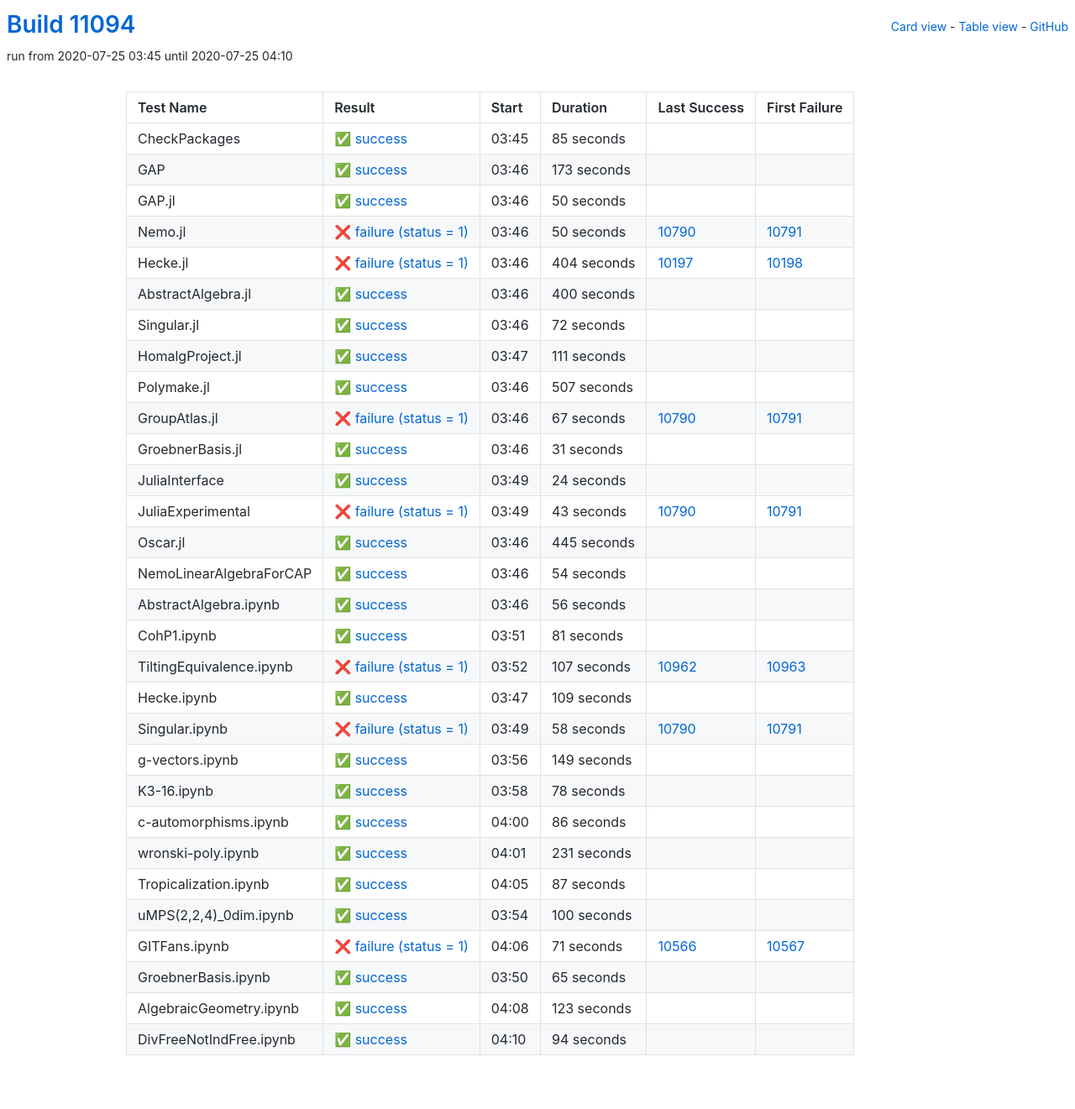
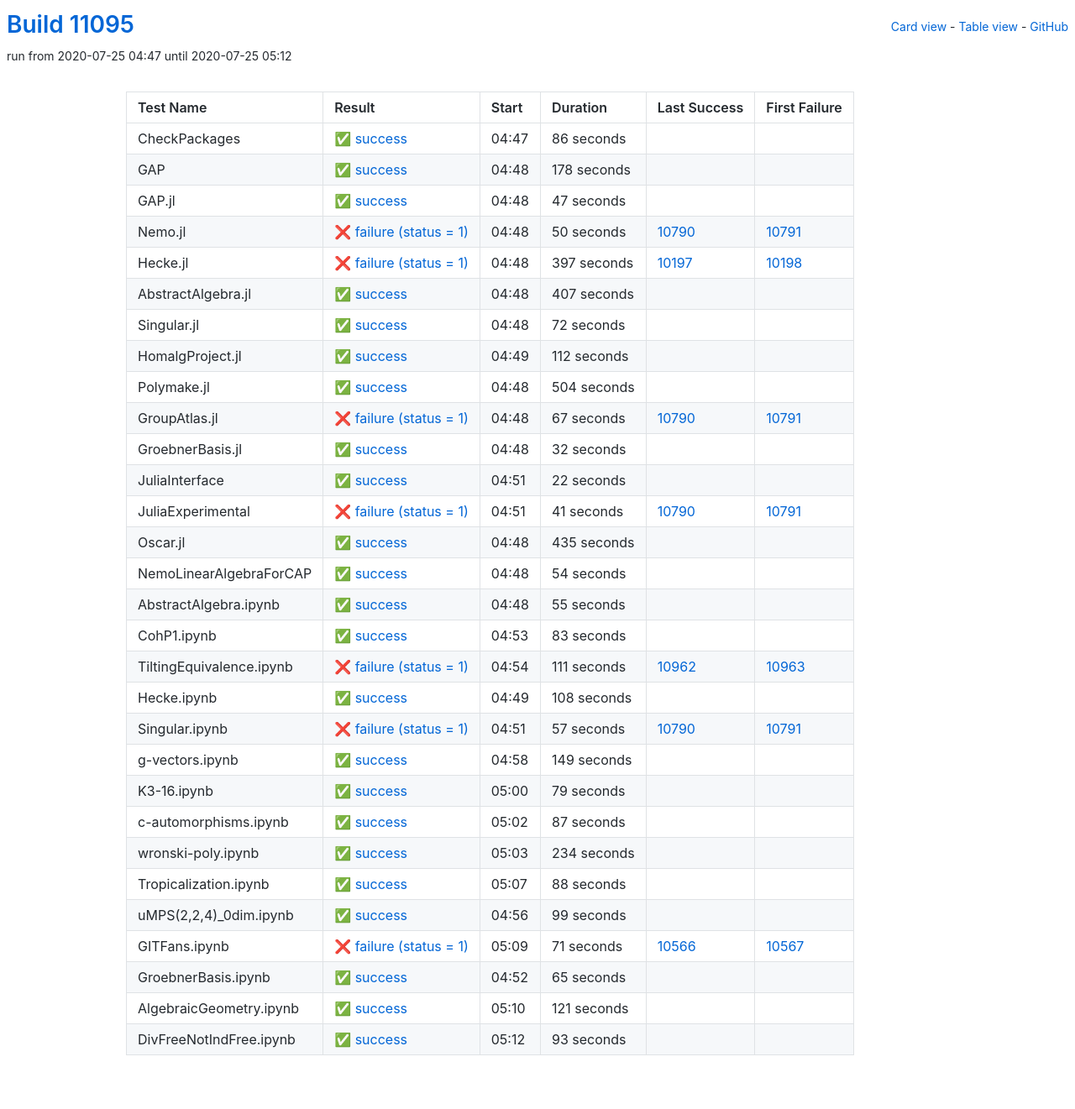
Before and after one commit to oscar-system/oscar-ci-status, a Jekyll site: the page built from table.html, in a window 1280 px wide. Shown: the whole page at 84% size. Built offline with Jekyll 4.4.1, drawn with Linux system fonts in a browser that asks for light colours.

Commit message:
Build #11095

```diff
--- a/_data/ci.yml
+++ b/_data/ci.yml
@@ -1,6 +1,6 @@
 ---
-build: 11094
-build_url: https://oscarci.mathematik.uni-kl.de/job/oscar/11094/
+build: 11095
+build_url: https://oscarci.mathematik.uni-kl.de/job/oscar/11095/
 job: oscar
 organization: oscar-system
 repo: oscar-ci-status
@@ -8,44 +8,44 @@
 tests:
 - name: CheckPackages
   id: checkpackages
-  log: https://oscarci.mathematik.uni-kl.de/job/oscar/11094/artifact/logs/build-11094/CheckPackages.log
-  start: 2020-07-25 03:45
+  log: https://oscarci.mathematik.uni-kl.de/job/oscar/11095/artifact/logs/build-11095/CheckPackages.log
+  start: 2020-07-25 04:47
   success: true
   exitcode: 0
   status: success
-  duration: 85
+  duration: 86
   last_success: false
   last_success_url:
   first_failure: false
   first_failure_url:
 - name: GAP
   id: gap
-  log: https://oscarci.mathematik.uni-kl.de/job/oscar/11094/artifact/logs/build-11094/GAP.log
-  start: 2020-07-25 03:46
+  log: https://oscarci.mathematik.uni-kl.de/job/oscar/11095/artifact/logs/build-11095/GAP.log
+  start: 2020-07-25 04:48
   success: true
   exitcode: 0
   status: success
-  duration: 173
+  duration: 178
   last_success: false
   last_success_url:
   first_failure: false
   first_failure_url:
 - name: GAP.jl
   id: gap-jl
-  log: https://oscarci.mathematik.uni-kl.de/job/oscar/11094/artifact/logs/build-11094/GAP.jl.log
-  start: 2020-07-25 03:46
+  log: https://oscarci.mathematik.uni-kl.de/job/oscar/11095/artifact/logs/build-11095/GAP.jl.log
+  start: 2020-07-25 04:48
   success: true
   exitcode: 0
   status: success
-  duration: 50
+  duration: 47
   last_success: false
   last_success_url:
   first_failure: false
   first_failure_url:
 - name: Nemo.jl
   id: nemo-jl
-  log: https://oscarci.mathematik.uni-kl.de/job/oscar/11094/artifact/logs/build-11094/Nemo.jl.log
-  start: 2020-07-25 03:46
+  log: https://oscarci.mathematik.uni-kl.de/job/oscar/11095/artifact/logs/build-11095/Nemo.jl.log
+  start: 2020-07-25 04:48
   success: false
   exitcode: 1
   status: failure
@@ -56,32 +56,32 @@
   first_failure_url: https://oscarci.mathematik.uni-kl.de/job/oscar/10791/
 - name: Hecke.jl
   id: hecke-jl
-  log: https://oscarci.mathematik.uni-kl.de/job/oscar/11094/artifact/logs/build-11094/Hecke.jl.log
-  start: 2020-07-25 03:46
+  log: https://oscarci.mathematik.uni-kl.de/job/oscar/11095/artifact/logs/build-11095/Hecke.jl.log
+  start: 2020-07-25 04:48
   success: false
   exitcode: 1
   status: failure
-  duration: 404
+  duration: 397
   last_success: 10197
   last_success_url: https://oscarci.mathematik.uni-kl.de/job/oscar/10197/
   first_failure: 10198
   first_failure_url: https://oscarci.mathematik.uni-kl.de/job/oscar/10198/
 - name: AbstractAlgebra.jl
   id: abstractalgebra-jl
-  log: https://oscarci.mathematik.uni-kl.de/job/oscar/11094/artifact/logs/build-11094/AbstractAlgebra.jl.log
-  start: 2020-07-25 03:46
+  log: https://oscarci.mathematik.uni-kl.de/job/oscar/11095/artifact/logs/build-11095/AbstractAlgebra.jl.log
+  start: 2020-07-25 04:48
   success: true
   exitcode: 0
   status: success
-  duration: 400
+  duration: 407
   last_success: false
   last_success_url:
   first_failure: false
   first_failure_url:
 - name: Singular.jl
   id: singular-jl
-  log: https://oscarci.mathematik.uni-kl.de/job/oscar/11094/artifact/logs/build-11094/Singular.jl.log
-  start: 2020-07-25 03:46
+  log: https://oscarci.mathematik.uni-kl.de/job/oscar/11095/artifact/logs/build-11095/Singular.jl.log
+  start: 2020-07-25 04:48
   success: true
   exitcode: 0
   status: success
@@ -92,32 +92,32 @@
   first_failure_url:
 - name: HomalgProject.jl
   id: homalgproject-jl
-  log: https://oscarci.mathematik.uni-kl.de/job/oscar/11094/artifact/logs/build-11094/HomalgProject.jl.log
-  start: 2020-07-25 03:47
+  log: https://oscarci.mathematik.uni-kl.de/job/oscar/11095/artifact/logs/build-11095/HomalgProject.jl.log
+  start: 2020-07-25 04:49
   success: true
   exitcode: 0
   status: success
-  duration: 111
+  duration: 112
   last_success: false
   last_success_url:
   first_failure: false
   first_failure_url:
 - name: Polymake.jl
   id: polymake-jl
-  log: https://oscarci.mathematik.uni-kl.de/job/oscar/11094/artifact/logs/build-11094/Polymake.jl.log
-  start: 2020-07-25 03:46
+  log: https://oscarci.mathematik.uni-kl.de/job/oscar/11095/artifact/logs/build-11095/Polymake.jl.log
+  start: 2020-07-25 04:48
   success: true
   exitcode: 0
   status: success
-  duration: 507
+  duration: 504
   last_success: false
   last_success_url:
   first_failure: false
   first_failure_url:
 - name: GroupAtlas.jl
   id: groupatlas-jl
-  log: https://oscarci.mathematik.uni-kl.de/job/oscar/11094/artifact/logs/build-11094/GroupAtlas.jl.log
-  start: 2020-07-25 03:46
+  log: https://oscarci.mathematik.uni-kl.de/job/oscar/11095/artifact/logs/build-11095/GroupAtlas.jl.log
+  start: 2020-07-25 04:48
   success: false
   exitcode: 1
   status: failure
@@ -128,56 +128,56 @@
   first_failure_url: https://oscarci.mathematik.uni-kl.de/job/oscar/10791/
 - name: GroebnerBasis.jl
   id: groebnerbasis-jl
-  log: https://oscarci.mathematik.uni-kl.de/job/oscar/11094/artifact/logs/build-11094/GroebnerBasis.jl.log
-  start: 2020-07-25 03:46
+  log: https://oscarci.mathematik.uni-kl.de/job/oscar/11095/artifact/logs/build-11095/GroebnerBasis.jl.log
+  start: 2020-07-25 04:48
   success: true
   exitcode: 0
   status: success
-  duration: 31
+  duration: 32
   last_success: false
   last_success_url:
   first_failure: false
   first_failure_url:
 - name: JuliaInterface
   id: juliainterface
-  log: https://oscarci.mathematik.uni-kl.de/job/oscar/11094/artifact/logs/build-11094/JuliaInterface.log
-  start: 2020-07-25 03:49
+  log: https://oscarci.mathematik.uni-kl.de/job/oscar/11095/artifact/logs/build-11095/JuliaInterface.log
+  start: 2020-07-25 04:51
   success: true
   exitcode: 0
   status: success
-  duration: 24
+  duration: 22
   last_success: false
   last_success_url:
   first_failure: false
   first_failure_url:
 - name: JuliaExperimental
   id: juliaexperimental
-  log: https://oscarci.mathematik.uni-kl.de/job/oscar/11094/artifact/logs/build-11094/JuliaExperimental.log
-  start: 2020-07-25 03:49
+  log: https://oscarci.mathematik.uni-kl.de/job/oscar/11095/artifact/logs/build-11095/JuliaExperimental.log
+  start: 2020-07-25 04:51
   success: false
   exitcode: 1
   status: failure
-  duration: 43
+  duration: 41
   last_success: 10790
   last_success_url: https://oscarci.mathematik.uni-kl.de/job/oscar/10790/
   first_failure: 10791
   first_failure_url: https://oscarci.mathematik.uni-kl.de/job/oscar/10791/
 - name: Oscar.jl
   id: oscar-jl
-  log: https://oscarci.mathematik.uni-kl.de/job/oscar/11094/artifact/logs/build-11094/Oscar.jl.log
-  start: 2020-07-25 03:46
+  log: https://oscarci.mathematik.uni-kl.de/job/oscar/11095/artifact/logs/build-11095/Oscar.jl.log
+  start: 2020-07-25 04:48
   success: true
   exitcode: 0
   status: success
-  duration: 445
+  duration: 435
   last_success: false
   last_success_url:
   first_failure: false
   first_failure_url:
 - name: NemoLinearAlgebraForCAP
   id: nemolinearalgebraforcap
-  log: https://oscarci.mathematik.uni-kl.de/job/oscar/11094/artifact/logs/build-11094/NemoLinearAlgebraForCAP.log
-  start: 2020-07-25 03:46
+  log: https://oscarci.mathematik.uni-kl.de/job/oscar/11095/artifact/logs/build-11095/NemoLinearAlgebraForCAP.log
+  start: 2020-07-25 04:48
   success: true
   exitcode: 0
   status: success
@@ -188,68 +188,68 @@
   first_failure_url:
 - name: AbstractAlgebra.ipynb
   id: abstractalgebra-ipynb
-  log: https://oscarci.mathematik.uni-kl.de/job/oscar/11094/artifact/logs/build-11094/AbstractAlgebra.ipynb.log
-  start: 2020-07-25 03:46
+  log: https://oscarci.mathematik.uni-kl.de/job/oscar/11095/artifact/logs/build-11095/AbstractAlgebra.ipynb.log
+  start: 2020-07-25 04:48
   success: true
   exitcode: 0
   status: success
-  duration: 56
+  duration: 55
   last_success: false
   last_success_url:
   first_failure: false
   first_failure_url:
 - name: CohP1.ipynb
   id: cohp1-ipynb
-  log: https://oscarci.mathematik.uni-kl.de/job/oscar/11094/artifact/logs/build-11094/CohP1.ipynb.log
-  start: 2020-07-25 03:51
+  log: https://oscarci.mathematik.uni-kl.de/job/oscar/11095/artifact/logs/build-11095/CohP1.ipynb.log
+  start: 2020-07-25 04:53
   success: true
   exitcode: 0
   status: success
-  duration: 81
+  duration: 83
   last_success: false
   last_success_url:
   first_failure: false
   first_failure_url:
 - name: TiltingEquivalence.ipynb
   id: tiltingequivalence-ipynb
-  log: https://oscarci.mathematik.uni-kl.de/job/oscar/11094/artifact/logs/build-11094/TiltingEquivalence.ipynb.log
-  start: 2020-07-25 03:52
+  log: https://oscarci.mathematik.uni-kl.de/job/oscar/11095/artifact/logs/build-11095/TiltingEquivalence.ipynb.log
+  start: 2020-07-25 04:54
   success: false
   exitcode: 1
   status: failure
-  duration: 107
+  duration: 111
   last_success: 10962
   last_success_url: https://oscarci.mathematik.uni-kl.de/job/oscar/10962/
   first_failure: 10963
   first_failure_url: https://oscarci.mathematik.uni-kl.de/job/oscar/10963/
 - name: Hecke.ipynb
   id: hecke-ipynb
-  log: https://oscarci.mathematik.uni-kl.de/job/oscar/11094/artifact/logs/build-11094/Hecke.ipynb.log
-  start: 2020-07-25 03:47
+  log: https://oscarci.mathematik.uni-kl.de/job/oscar/11095/artifact/logs/build-11095/Hecke.ipynb.log
+  start: 2020-07-25 04:49
   success: true
   exitcode: 0
   status: success
-  duration: 109
+  duration: 108
   last_success: false
   last_success_url:
   first_failure: false
   first_failure_url:
 - name: Singular.ipynb
   id: singular-ipynb
-  log: https://oscarci.mathematik.uni-kl.de/job/oscar/11094/artifact/logs/build-11094/Singular.ipynb.log
-  start: 2020-07-25 03:49
+  log: https://oscarci.mathematik.uni-kl.de/job/oscar/11095/artifact/logs/build-11095/Singular.ipynb.log
+  start: 2020-07-25 04:51
   success: false
   exitcode: 1
   status: failure
-  duration: 58
+  duration: 57
   last_success: 10790
   last_success_url: https://oscarci.mathematik.uni-kl.de/job/oscar/10790/
   first_failure: 10791
   first_failure_url: https://oscarci.mathematik.uni-kl.de/job/oscar/10791/
 - name: g-vectors.ipynb
   id: g-vectors-ipynb
-  log: https://oscarci.mathematik.uni-kl.de/job/oscar/11094/artifact/logs/build-11094/g-vectors.ipynb.log
-  start: 2020-07-25 03:56
+  log: https://oscarci.mathematik.uni-kl.de/job/oscar/11095/artifact/logs/build-11095/g-vectors.ipynb.log
+  start: 2020-07-25 04:58
   success: true
   exitcode: 0
   status: success
@@ -260,44 +260,20 @@
   first_failure_url:
 - name: K3-16.ipynb
   id: k3-16-ipynb
-  log: https://oscarci.mathematik.uni-kl.de/job/oscar/11094/artifact/logs/build-11094/K3-16.ipynb.log
-  start: 2020-07-25 03:58
+  log: https://oscarci.mathematik.uni-kl.de/job/oscar/11095/artifact/logs/build-11095/K3-16.ipynb.log
+  start: 2020-07-25 05:00
   success: true
   exitcode: 0
   status: success
-  duration: 78
+  duration: 79
   last_success: false
   last_success_url:
   first_failure: false
   first_failure_url:
 - name: c-automorphisms.ipynb
   id: c-automorphisms-ipynb
-  log: https://oscarci.mathematik.uni-kl.de/job/oscar/11094/artifact/logs/build-11094/c-automorphisms.ipynb.log
-  start: 2020-07-25 04:00
-  success: true
-  exitcode: 0
-  status: success
-  duration: 86
-  last_success: false
-  last_success_url:
-  first_failure: false
-  first_failure_url:
-- name: wronski-poly.ipynb
-  id: wronski-poly-ipynb
-  log: https://oscarci.mathematik.uni-kl.de/job/oscar/11094/artifact/logs/build-11094/wronski-poly.ipynb.log
-  start: 2020-07-25 04:01
-  success: true
-  exitcode: 0
-  status: success
-  duration: 231
-  last_success: false
-  last_success_url:
-  first_failure: false
-  first_failure_url:
-- name: Tropicalization.ipynb
-  id: tropicalization-ipynb
-  log: https://oscarci.mathematik.uni-kl.de/job/oscar/11094/artifact/logs/build-11094/Tropicalization.ipynb.log
-  start: 2020-07-25 04:05
+  log: https://oscarci.mathematik.uni-kl.de/job/oscar/11095/artifact/logs/build-11095/c-automorphisms.ipynb.log
+  start: 2020-07-25 05:02
   success: true
   exitcode: 0
   status: success
@@ -306,22 +282,46 @@
   last_success_url:
   first_failure: false
   first_failure_url:
-- name: uMPS(2,2,4)_0dim.ipynb
-  id: umps-2-2-4-0dim-ipynb
-  log: https://oscarci.mathematik.uni-kl.de/job/oscar/11094/artifact/logs/build-11094/uMPS-2-2-4-_0dim.ipynb.log
-  start: 2020-07-25 03:54
+- name: wronski-poly.ipynb
+  id: wronski-poly-ipynb
+  log: https://oscarci.mathematik.uni-kl.de/job/oscar/11095/artifact/logs/build-11095/wronski-poly.ipynb.log
+  start: 2020-07-25 05:03
   success: true
   exitcode: 0
   status: success
-  duration: 100
+  duration: 234
+  last_success: false
+  last_success_url:
+  first_failure: false
+  first_failure_url:
+- name: Tropicalization.ipynb
+  id: tropicalization-ipynb
+  log: https://oscarci.mathematik.uni-kl.de/job/oscar/11095/artifact/logs/build-11095/Tropicalization.ipynb.log
+  start: 2020-07-25 05:07
+  success: true
+  exitcode: 0
+  status: success
+  duration: 88
+  last_success: false
+  last_success_url:
+  first_failure: false
+  first_failure_url:
+- name: uMPS(2,2,4)_0dim.ipynb
+  id: umps-2-2-4-0dim-ipynb
+  log: https://oscarci.mathematik.uni-kl.de/job/oscar/11095/artifact/logs/build-11095/uMPS-2-2-4-_0dim.ipynb.log
+  start: 2020-07-25 04:56
+  success: true
+  exitcode: 0
+  status: success
+  duration: 99
   last_success: false
   last_success_url:
   first_failure: false
   first_failure_url:
 - name: GITFans.ipynb
   id: gitfans-ipynb
-  log: https://oscarci.mathematik.uni-kl.de/job/oscar/11094/artifact/logs/build-11094/GITFans.ipynb.log
-  start: 2020-07-25 04:06
+  log: https://oscarci.mathematik.uni-kl.de/job/oscar/11095/artifact/logs/build-11095/GITFans.ipynb.log
+  start: 2020-07-25 05:09
   success: false
   exitcode: 1
   status: failure
@@ -332,8 +332,8 @@
   first_failure_url: https://oscarci.mathematik.uni-kl.de/job/oscar/10567/
 - name: GroebnerBasis.ipynb
   id: groebnerbasis-ipynb
-  log: https://oscarci.mathematik.uni-kl.de/job/oscar/11094/artifact/logs/build-11094/GroebnerBasis.ipynb.log
-  start: 2020-07-25 03:50
+  log: https://oscarci.mathematik.uni-kl.de/job/oscar/11095/artifact/logs/build-11095/GroebnerBasis.ipynb.log
+  start: 2020-07-25 04:52
   success: true
   exitcode: 0
   status: success
@@ -344,24 +344,24 @@
   first_failure_url:
 - name: AlgebraicGeometry.ipynb
   id: algebraicgeometry-ipynb
-  log: https://oscarci.mathematik.uni-kl.de/job/oscar/11094/artifact/logs/build-11094/AlgebraicGeometry.ipynb.log
-  start: 2020-07-25 04:08
+  log: https://oscarci.mathematik.uni-kl.de/job/oscar/11095/artifact/logs/build-11095/AlgebraicGeometry.ipynb.log
+  start: 2020-07-25 05:10
   success: true
   exitcode: 0
   status: success
-  duration: 123
+  duration: 121
   last_success: false
   last_success_url:
   first_failure: false
   first_failure_url:
 - name: DivFreeNotIndFree.ipynb
   id: divfreenotindfree-ipynb
-  log: https://oscarci.mathematik.uni-kl.de/job/oscar/11094/artifact/logs/build-11094/DivFreeNotIndFree.ipynb.log
-  start: 2020-07-25 04:10
+  log: https://oscarci.mathematik.uni-kl.de/job/oscar/11095/artifact/logs/build-11095/DivFreeNotIndFree.ipynb.log
+  start: 2020-07-25 05:12
   success: true
   exitcode: 0
   status: success
-  duration: 94
+  duration: 93
   last_success: false
   last_success_url:
   first_failure: false
```
Also changed, not shown: README.md.
